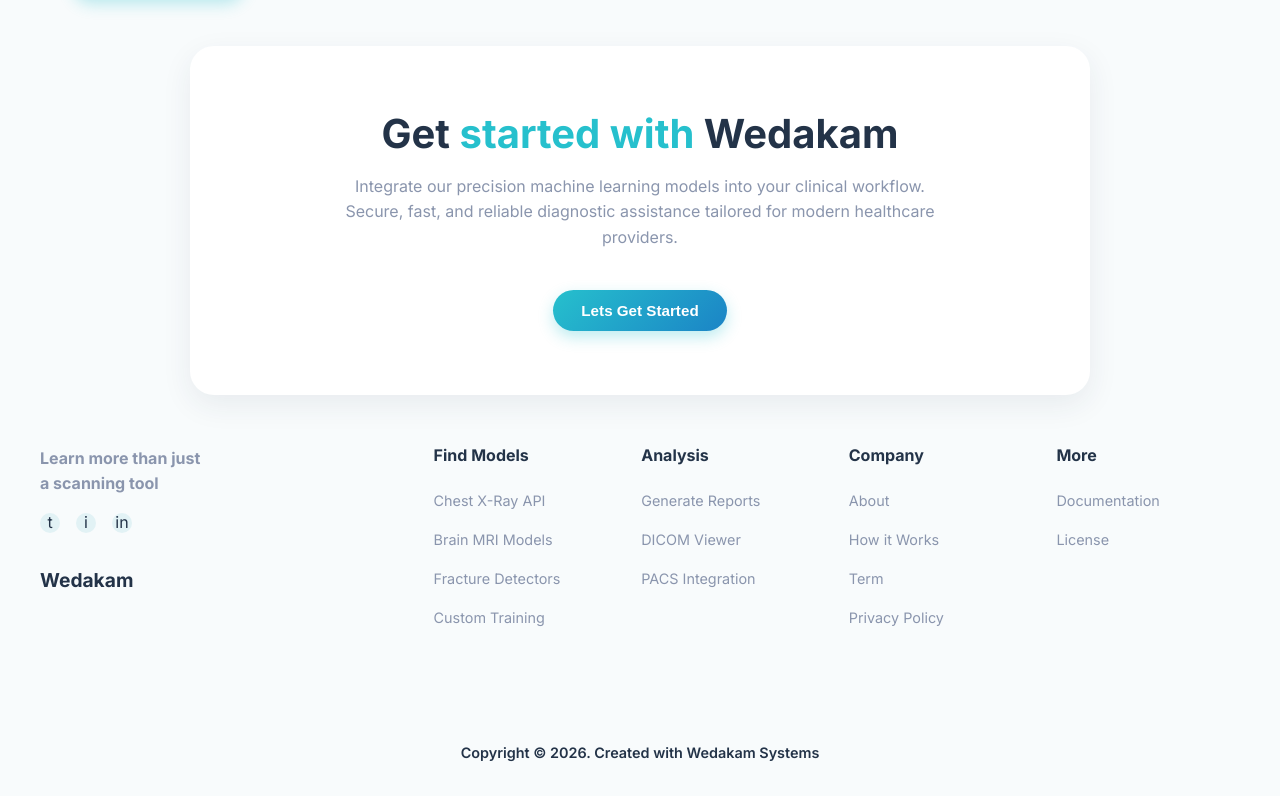
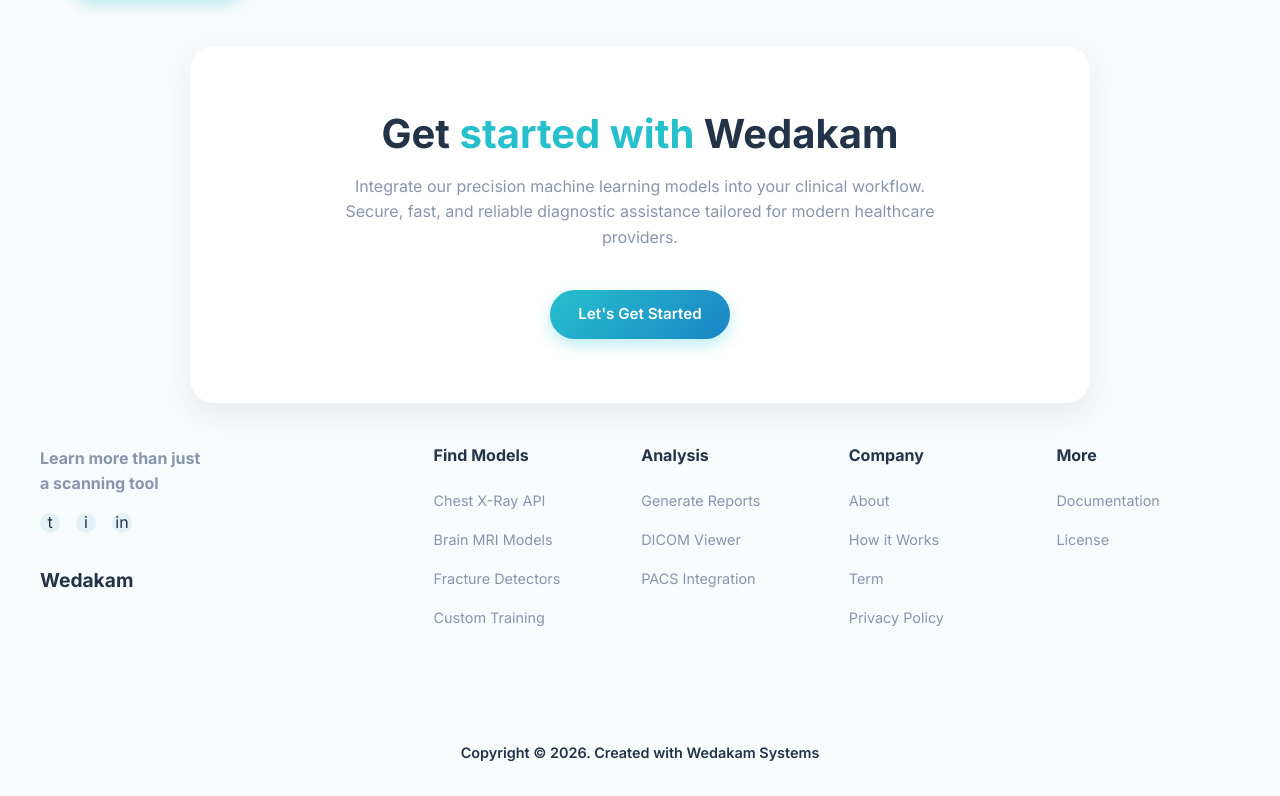
Before and after one commit to vranasinghe/ChestAI_Diagnostics, a React (Vite) app in the folder frontend/: page / in a window 1280 px wide. Shown: the part 3236-4032 px from the top of the page. Built offline with nearby package versions, Linux system fonts and the light colour scheme.

Commit message:
Button linked to the sign up in log in

```diff
--- a/frontend/src/components/Footer.jsx
+++ b/frontend/src/components/Footer.jsx
@@ -1,4 +1,5 @@
 import React from 'react';
+import { Link } from 'react-router-dom';
 import '../App.css';
 
 const Footer = () => {
@@ -8,7 +9,7 @@ const Footer = () => {
             <div className="cta-box">
                 <h2>Get <span className="text-cyan">started with</span> Wedakam</h2>
                 <p>Integrate our precision machine learning models into your clinical workflow. Secure, fast, and reliable diagnostic assistance tailored for modern healthcare providers.</p>
-                <button className="pill-btn btn-cyan">Lets Get Started</button>
+                <Link to="/register" className="pill-btn btn-cyan">Let's Get Started</Link>
             </div>
 
             <footer className="footer container">
```
